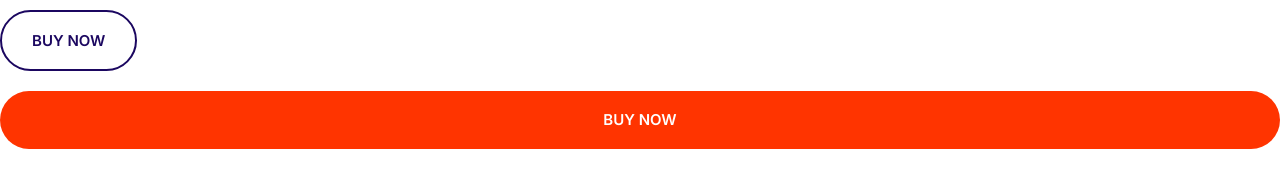
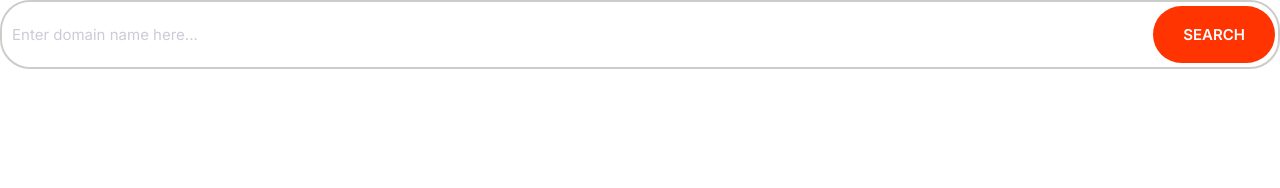
Before and after one commit to nanamwangaza/Nana-Hostings, a plain HTML site: page index.html in a window 1280 px wide. Drawn offline with Linux system fonts and the light colour scheme.

Commit message:
Created input and input group

```diff
--- a/CSS/styles.css
+++ b/CSS/styles.css
@@ -224,3 +224,37 @@ white-space: nowrap;
         font-size: 1.5rem;
     }
 }
+
+/* Inputs */
+.input{
+    padding: 1.5rem 3.5rem;
+    border: 1px solid #ccc;
+    border-radius: 30px;
+    color: var(--color-headings);
+    /* color of the text */
+    font-size: 2rem;
+    outline: 0;
+}
+::placeholder{
+color: #cdcbd7;
+}
+@media screen and (min-width:1024px){
+  .input{
+    font-size: 1.5rem;
+  }
+}
+
+.input-group{
+    border: 2px solid #ccc;
+    border-radius: 30px;
+    display: flex;
+}
+
+.input-group .input{
+    border: 0;
+    flex-grow: 1;
+    padding: 1.5rem 1rem;
+}
+.input-group .btn{
+    margin: 0.4rem 0.3rem;
+}
--- a/index.html
+++ b/index.html
@@ -14,8 +14,10 @@
 </head>
 
 <body>
-   <button class="btn btn--primary btn--outline">BUY NOW</button>
-   <a href="#" class="btn btn--accent btn--block">BUY NOW</a>
+  <div class="input-group">
+      <input type="text" class="input" placeholder="Enter domain name here...">
+      <button class="btn btn--accent">SEARCH</button>
+  </div>
 </body>
 
 </html>
```
Also changed, not shown: Components/input-group.html (added, +4 -0 lines), Components/inputs.html (added, +1 -0 lines).
